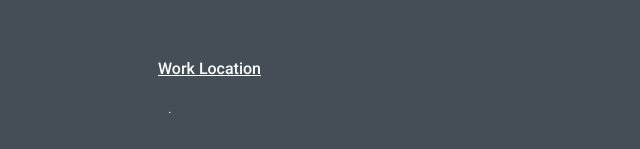
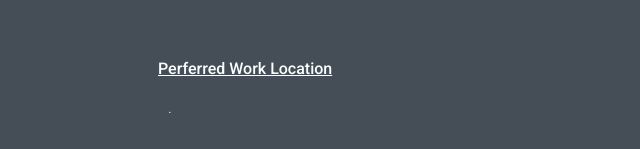
Before and after one commit to ximbong/form-router-validation, a React (Create React App) app: page /summary in a window 1280 px wide. Shown: the part 300-449 px from the top of the page, without its empty margins (0-640 px from the left). Built offline with nearby package versions, Linux system fonts and the light colour scheme.

Commit message:
More descriptive title

```diff
--- a/src/components/Summary/index.js
+++ b/src/components/Summary/index.js
@@ -34,7 +34,7 @@ const Summary = ({ personalInfo, location, url }) => {
         <div className="zipcode">Zip Code: {zipcode}</div>
       </section>
       <section>
-        <div className="title">Work Location</div>
+        <div className="title">Perferred Work Location</div>
         <div>{locationString}</div>
       </section>
       <section>
```
